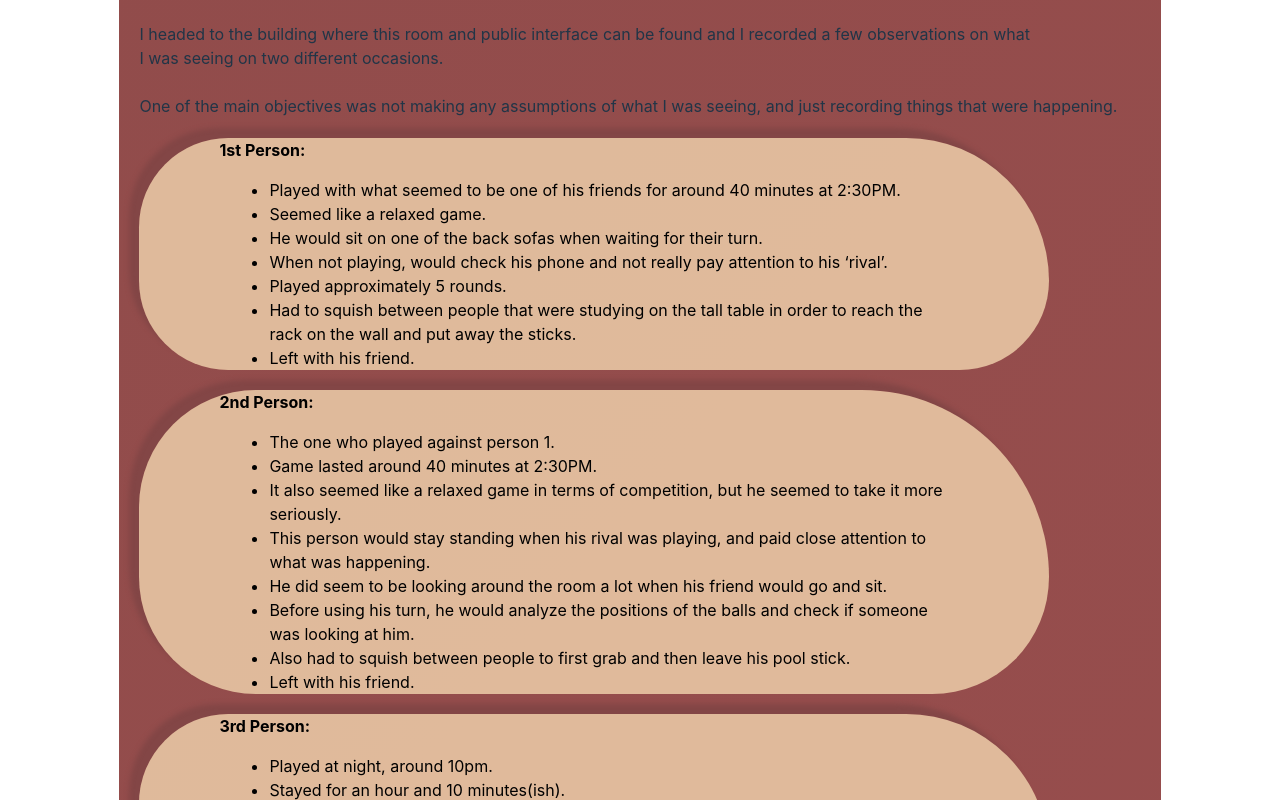
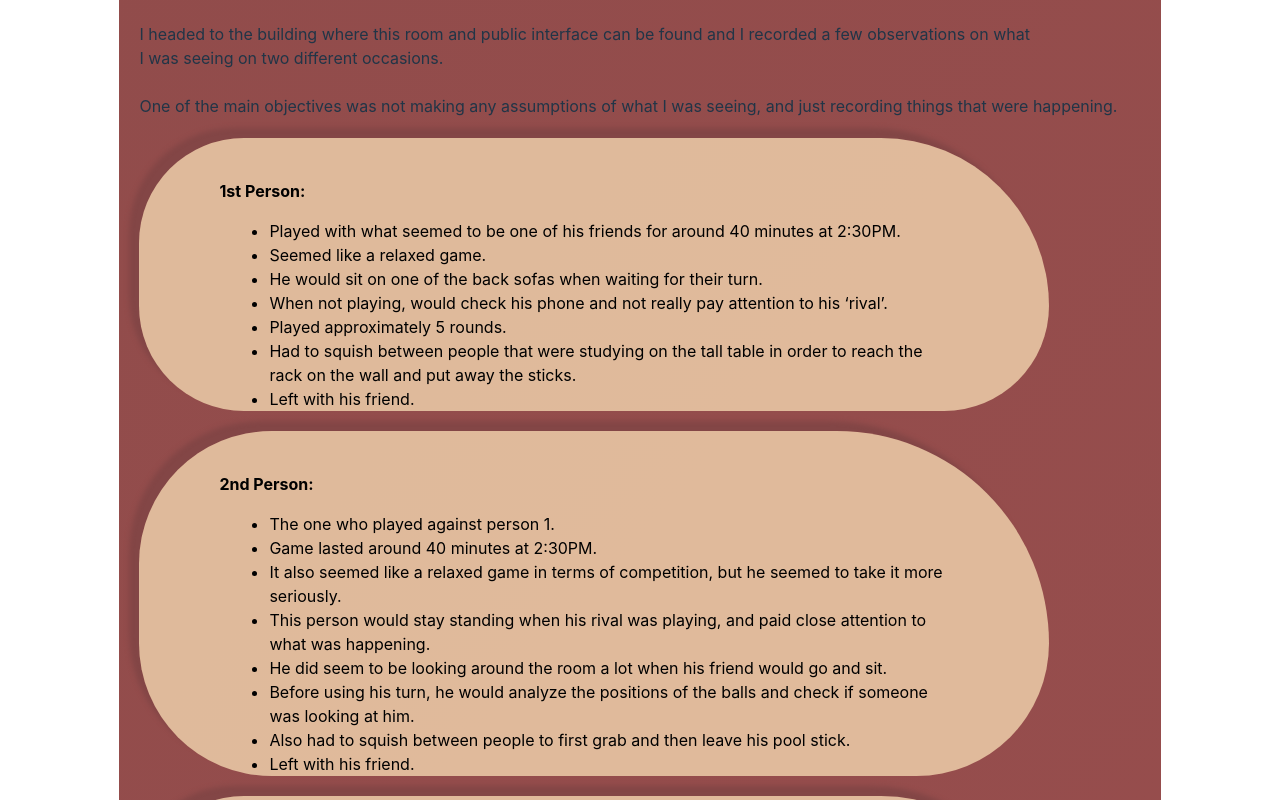
Before and after one commit to happydolphin111/PersonasAndStoryboarding, a React (Vite) app: page / in a window 1280 px wide. Shown: the part 2260-3060 px from the top of the page. Built offline with nearby package versions, Linux system fonts and the light colour scheme.

Commit message:
Update App.css

```diff
--- a/src/App.css
+++ b/src/App.css
@@ -160,6 +160,7 @@
   width: 900px;
   color: black;
   padding-left: 10px;
+  padding-top: 25px;
   margin: 20px;
   border-radius: 25cm 40cm 25cm 25cm;
   box-shadow: -10px -10px 5px #834646;
@@ -172,6 +173,7 @@
   padding-left: 10px;
   margin: 20px;
   padding-bottom: 20px;
+  text-align: start;
   box-shadow: -10px -10px 5px #834646;
 }
 
```
